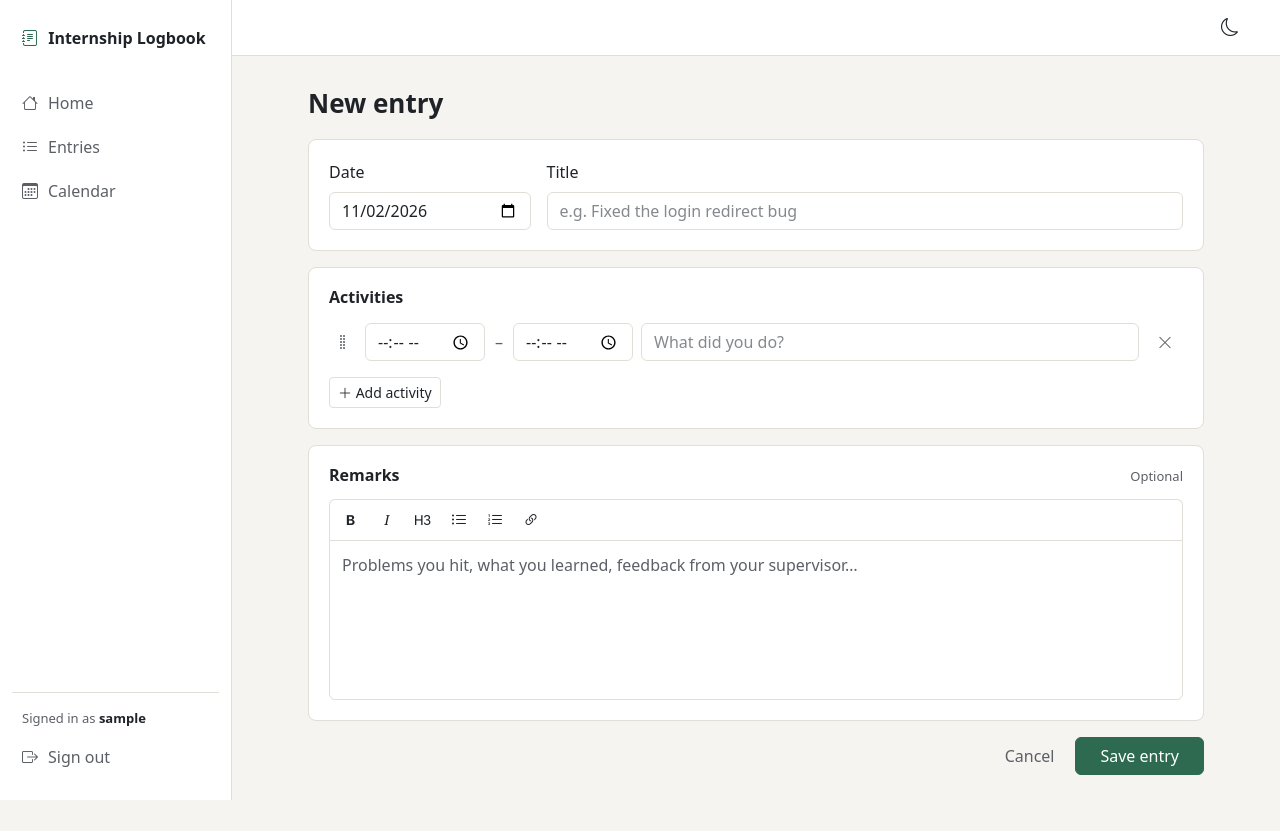
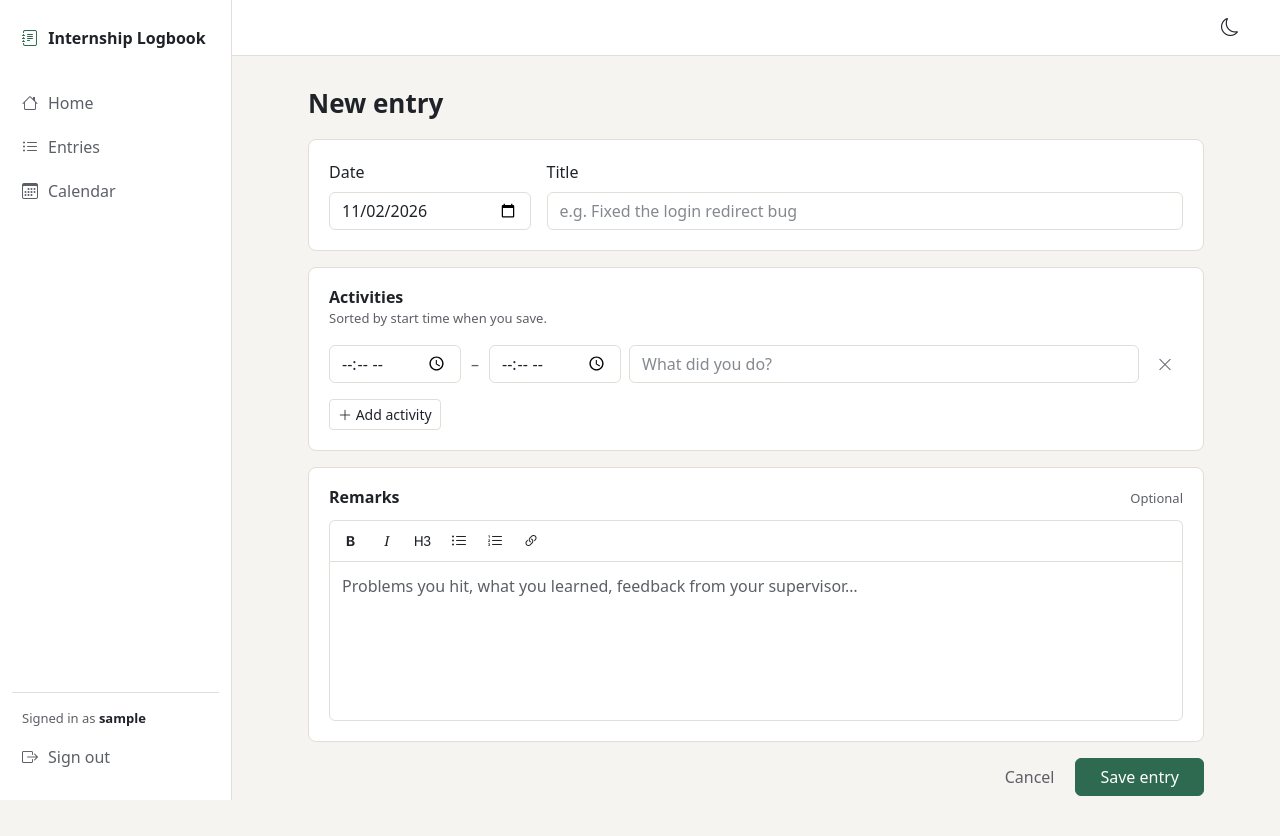
Before and after one commit to hakeemnzri/internship-logbook, a Flask app: page /entries/new in a window 1280 px wide. Shown: the top 836 px of the page. Run offline with Flask 3, Linux system fonts and the light colour scheme; the visitor is signed in with stand-in values (Sample User, id 1).

Commit message:
Sort activities by start time instead of manual reordering
- Activities are sorted by start time when an entry is saved
- Activities are read by start time, so entries saved with a manual order also show in time order
- Remove the drag handle, keyboard reordering and the unused reorder endpoint
- Widen time inputs so the AM/PM part is not cut off

```diff
--- a/src/models.py
+++ b/src/models.py
@@ -48,7 +48,7 @@ class LogbookEntry(db.Model):
         "Activity",
         back_populates="logbook_entry",
         cascade="all, delete-orphan",
-        order_by="Activity.display_order",
+        order_by="(Activity.start_time, Activity.display_order)",
     )
 
     @property
--- a/src/routes.py
+++ b/src/routes.py
@@ -3,7 +3,7 @@ from datetime import date, datetime, timedelta
 from io import BytesIO
 
 import bleach
-from flask import Blueprint, abort, flash, jsonify, make_response, redirect, render_template, request, url_for
+from flask import Blueprint, abort, flash, make_response, redirect, render_template, request, url_for
 from flask_login import current_user, login_required
 from reportlab.lib import colors
 from reportlab.lib.pagesizes import A4
@@ -66,8 +66,9 @@ def entry_rows(entry):
 
 
 def save_activities(entry):
-    """Replace an entry's activities with validated rows sent by the editor."""
+    """Replace an entry's activities with validated rows sent by the editor, sorted by start time."""
     entry.activities.clear()
+    activities = []
     for order, row in enumerate(submitted_rows()):
         activity_text, start, end = row["text"].strip(), row["start"], row["end"]
         if not any((activity_text, start, end)):
@@ -82,9 +83,11 @@ def save_activities(entry):
             raise ValueError(f"Activity {number} ends before it starts. Check the times.")
         if not activity_text:
             raise ValueError(f"Activity {number} needs a description.")
-        entry.activities.append(Activity(
-            start_time=start_time, end_time=end_time, activity=activity_text, display_order=order
-        ))
+        activities.append(Activity(start_time=start_time, end_time=end_time, activity=activity_text))
+    activities.sort(key=lambda activity: activity.start_time)
+    for order, activity in enumerate(activities):
+        activity.display_order = order
+        entry.activities.append(activity)
 
 
 @main_bp.route("/")
@@ -204,20 +207,6 @@ def delete_entry(entry_id):
     return redirect(url_for("main.entries"))
 
 
-@main_bp.post("/entries/<int:entry_id>/activities/reorder")
-@login_required
-def reorder_activities(entry_id):
-    entry = owned_entry(entry_id)
-    ids = request.get_json(silent=True, force=True).get("activity_ids", [])
-    activities = {activity.id: activity for activity in entry.activities}
-    if set(ids) != set(activities):
-        return jsonify({"error": "Invalid activity order."}), 400
-    for order, activity_id in enumerate(ids):
-        activities[activity_id].display_order = order
-    db.session.commit()
-    return jsonify({"status": "ok"})
-
-
 @main_bp.route("/calendar")
 @login_required
 def calendar_view():
--- a/static/css/style.css
+++ b/static/css/style.css
@@ -196,6 +196,7 @@ a { color: var(--accent); }
 .summary-line { color: var(--muted); font-size: 14px; }
 .optional { color: var(--muted); font-size: 13px; }
 .total-time { color: var(--muted); font-size: 14px; }
+.section-hint { margin: 2px 0 0; color: var(--muted); font-size: 13px; }
 
 /* Home: today's status */
 .today-panel {
@@ -321,29 +322,17 @@ a.week-day:hover { border-style: solid; border-color: var(--accent); color: var(
 
 .activity-item {
   display: grid;
-  grid-template-columns: 28px 120px 12px 120px 1fr 36px;
+  grid-template-columns: 132px 12px 132px 1fr 36px;
   align-items: center;
   gap: 8px;
   padding: 4px 0;
   border-radius: 6px;
 }
 
-.activity-item.is-dragging { opacity: .5; }
-
 .activity-item > * { min-width: 0; }
 .activity-dash { text-align: center; color: var(--muted); }
 .activity-item .is-invalid { border-color: var(--bs-form-invalid-border-color); background-image: none; padding-right: .75rem; }
 
-.drag-handle {
-  height: 36px;
-  border: 0;
-  border-radius: 6px;
-  background: none;
-  color: var(--muted);
-  cursor: grab;
-}
-
-.drag-handle:hover { background: var(--hover); }
 .remove-activity { color: var(--muted); font-size: 15px; }
 
 .rich-toolbar {
@@ -490,14 +479,12 @@ a.calendar-day:focus-visible .day-add { visibility: visible; }
 
   .content-card { padding: 16px 14px; }
 
-  /* Drag and drop does not work with touch, so phones hide the handle and get wider time inputs. */
   .activity-item {
     grid-template-columns: 1fr 10px 1fr 36px;
     gap: 6px;
     padding: 6px 0 12px;
   }
 
-  .activity-item .drag-handle { display: none; }
   .activity-item input[type=time] { padding-left: .5rem; padding-right: .4rem; }
   .activity-item .activity-description { grid-column: 1 / 5; grid-row: 2; }
 
--- a/templates/entry_form.html
+++ b/templates/entry_form.html
@@ -1,7 +1,6 @@
 {% extends 'base.html' %}{% block title %}{{ 'Edit' if entry else 'New' }} entry · Internship Logbook{% endblock %}{% block content %}
 {% macro activity_row(row) %}
 <li class="activity-item">
-  <button type="button" class="drag-handle" aria-label="Move activity. Drag, or use the up and down arrow keys."><i class="bi bi-grip-vertical"></i></button>
   <input type="time" name="start_time[]" value="{{ row.start }}" class="form-control activity-start" aria-label="Start time">
   <span class="activity-dash" aria-hidden="true">–</span>
   <input type="time" name="end_time[]" value="{{ row.end }}" class="form-control activity-end" aria-label="End time">
@@ -20,7 +19,7 @@
   </section>
 
   <section class="content-card">
-    <div class="section-title"><h2>Activities</h2><span class="total-time" id="totalTime" aria-live="polite"></span></div>
+    <div class="section-title"><div><h2>Activities</h2><p class="section-hint">Sorted by start time when you save.</p></div><span class="total-time" id="totalTime" aria-live="polite"></span></div>
     <ol id="activityList" class="activity-list">{% for row in rows %}{{ activity_row(row) }}{% endfor %}</ol>
     <template id="activityTemplate">{{ activity_row({'start': '', 'end': '', 'text': ''}) }}</template>
     <button type="button" class="btn btn-outline-secondary btn-sm" id="addActivity"><i class="bi bi-plus-lg"></i> Add activity</button>
```
Also changed, not shown: static/js/app.js (+0 -36 lines), README.md, 1 other file.
